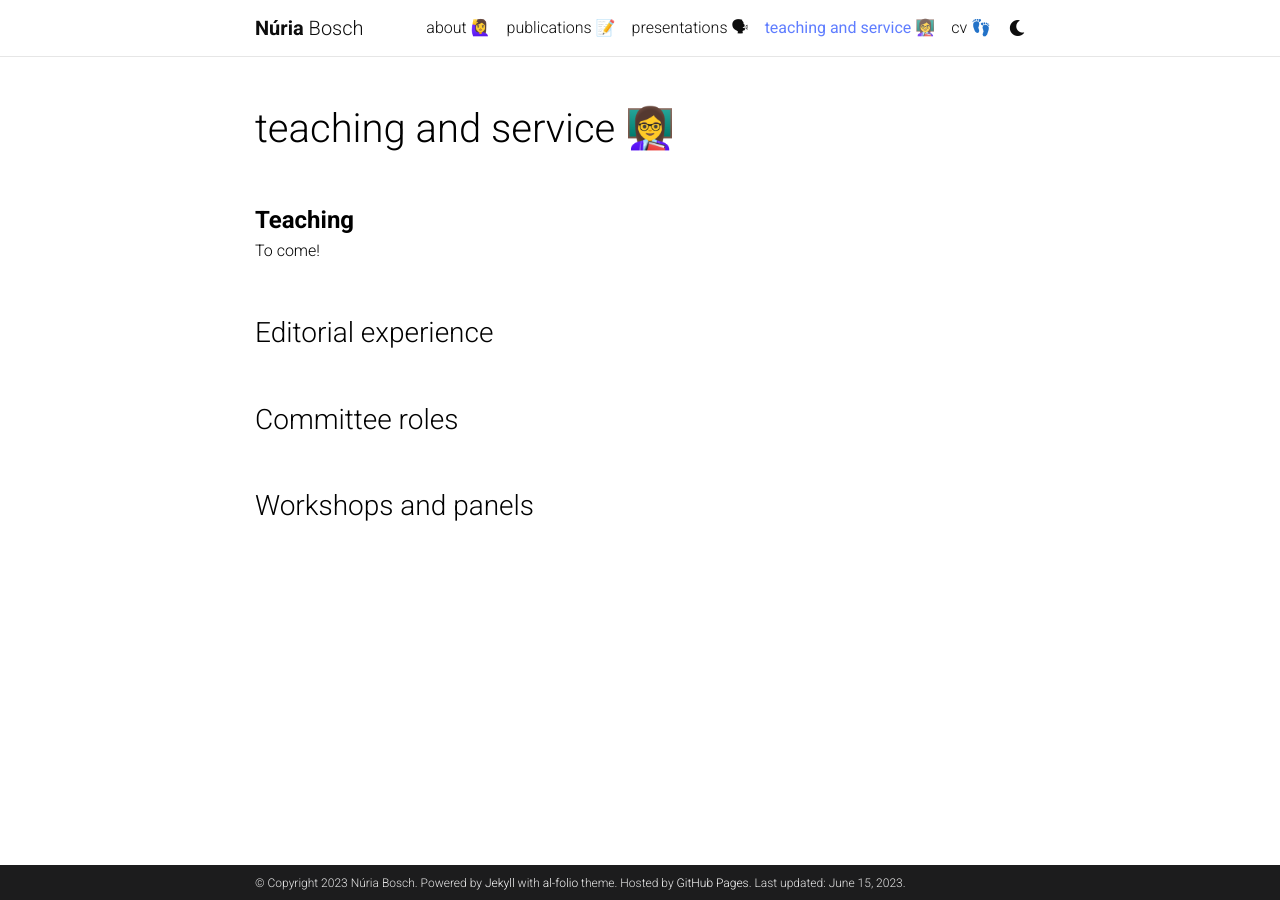
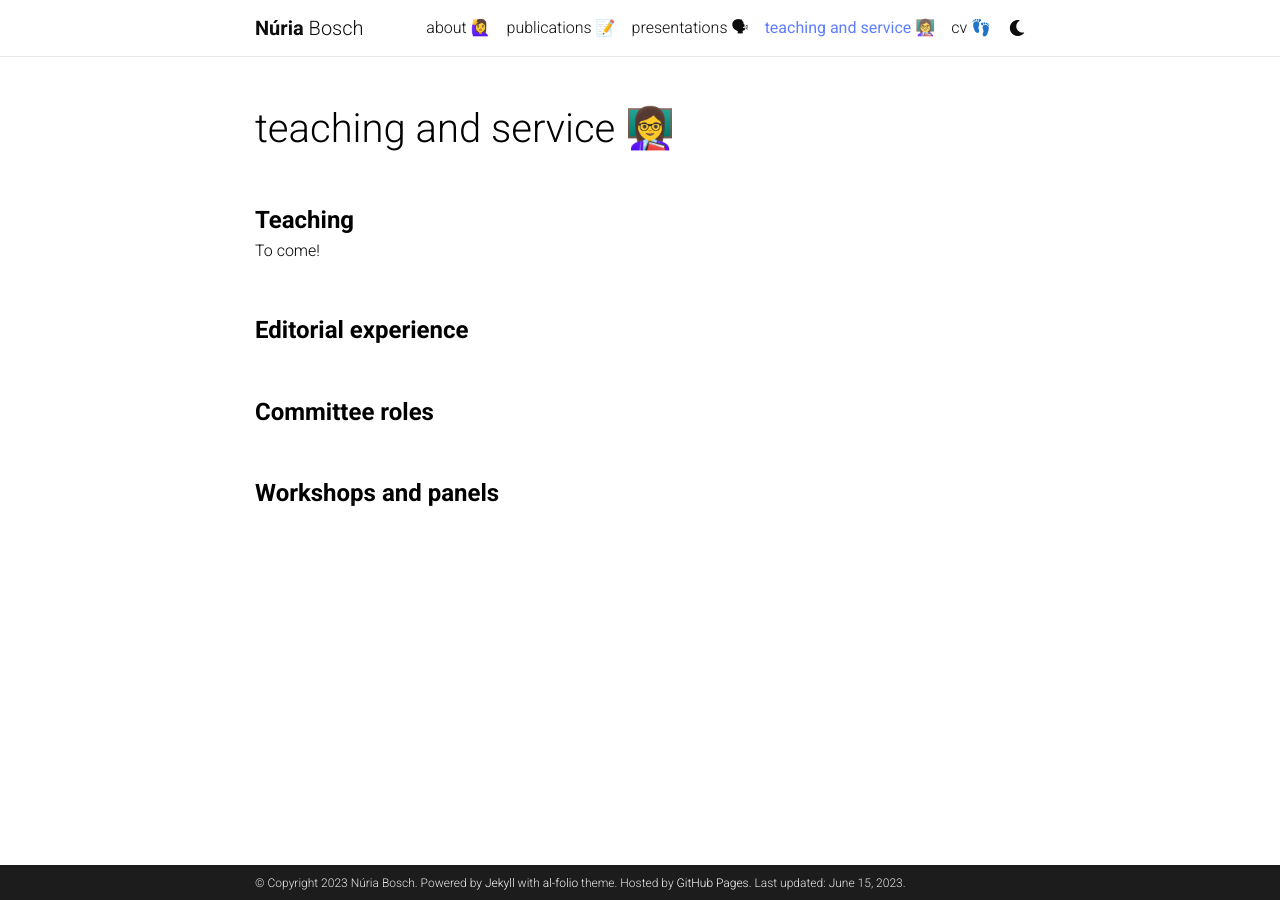
Before and after one commit to nuria-bosch/nuria-bosch.github.io, a Jekyll site: the page built from _pages/teaching_and_service.md, in a window 1280 px wide. Built offline with Jekyll 4.4.1, drawn with Linux system fonts in a browser that asks for light colours; comment, search, counter and statistics services are not loaded; a style sheet for code colours, icons or effects is not loaded.

Commit message:
Update teaching_and_service.md

```diff
--- a/_pages/teaching_and_service.md
+++ b/_pages/teaching_and_service.md
@@ -9,10 +9,10 @@ nav_order: 5
 
 <h4 style="margin-top: 3.3rem; margin-bottom: 0.3rem; font-weight: bold;">Teaching</h4>
 
-To come!
+<p> To come!</p>
 
-<h3 style="margin-top: 3.3rem; margin-bottom: 0.3rem;"><a id = "editorial"> Editorial experience </a> </h3>
+<h4 style="margin-top: 3.3rem; margin-bottom: 0.3rem; font-weight: bold;">Editorial experience</h4>
 
-<h3 style="margin-top: 3.3rem; margin-bottom: 0.3rem;"><a id = "committees"> Committee roles </a> </h3>
+<h4 style="margin-top: 3.3rem; margin-bottom: 0.3rem; font-weight: bold;">Committee roles</h4>
 
-<h3 style="margin-top: 3.3rem; margin-bottom: 0.3rem;"><a id = "workshops"> Workshops and panels </a> </h3>
+<h4 style="margin-top: 3.3rem; margin-bottom: 0.3rem; font-weight: bold;">Workshops and panels</h4>
```
